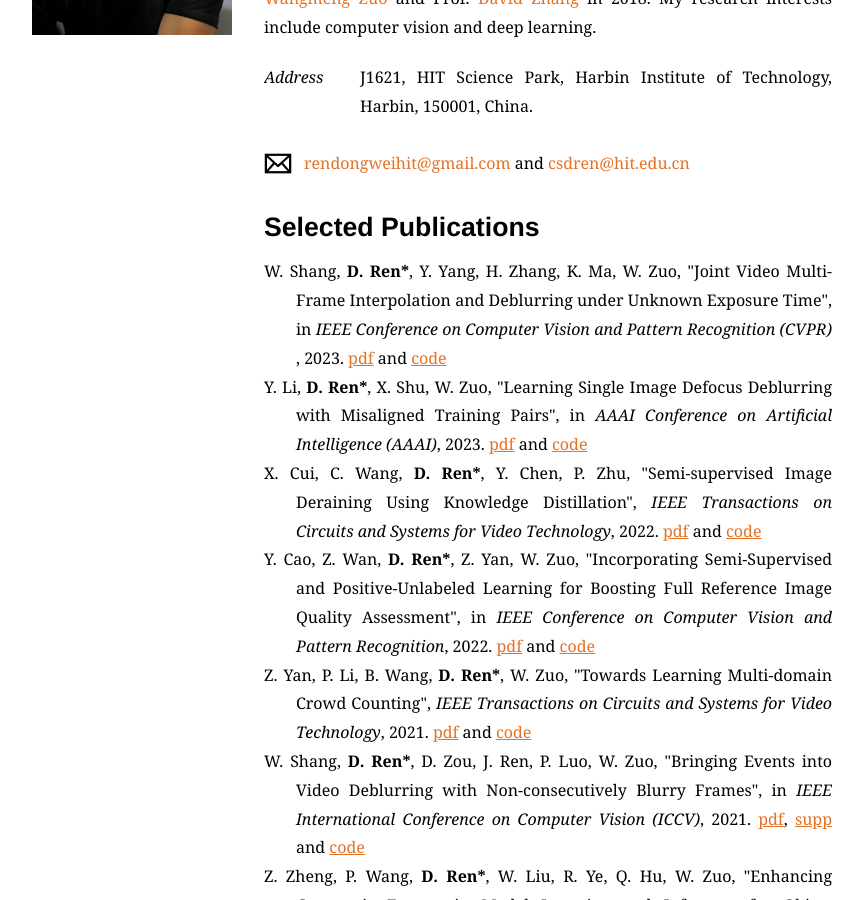
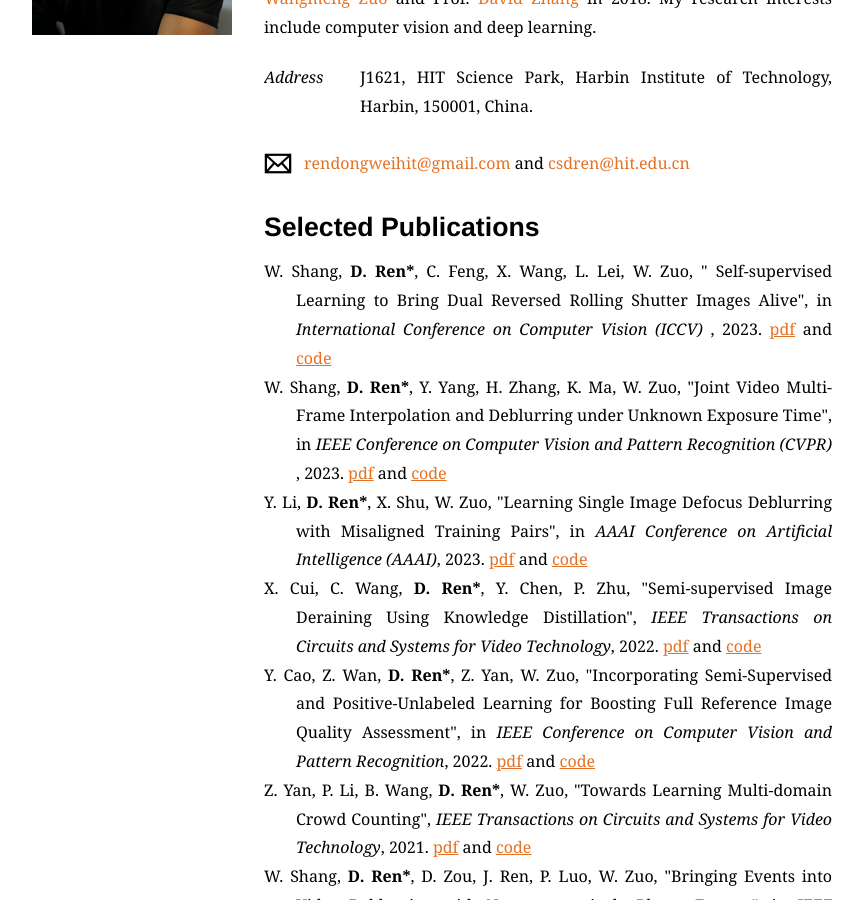
Before and after one commit to csdwren/csdwren.github.io, a Jekyll site: the page built from index.html, in a window 1280 px wide and 900 px high, scrolled down 414 px. Shown: the whole window, without its empty margins (208-1071 px from the left). Built offline with Jekyll 4.4.1, drawn with Linux system fonts in a browser that asks for light colours; some web fonts are replaced.

Commit message:
Update index.html

```diff
--- a/index.html
+++ b/index.html
@@ -32,6 +32,10 @@
 <h4>Publications</h4>
 -->
       <ul class="cv">
+<li>
+          <div align="justify">W. Shang, <strong>D. Ren*</strong>, C. Feng, X. Wang, L. Lei, W. Zuo, &quot; Self-supervised Learning to Bring Dual Reversed Rolling Shutter Images Alive&quot;</a>,  in <em> International Conference on Computer Vision (ICCV) </em>, 2023. <a href="https://arxiv.org/pdf/2305.19862.pdf"><u>pdf</u></a> and <a href="https://github.com/shangwei5/SelfDRSC"><u>code</u></a></div>
+          </li>
+
 <li>
           <div align="justify">W. Shang, <strong>D. Ren*</strong>, Y. Yang, H. Zhang, K. Ma, W. Zuo, &quot;Joint Video Multi-Frame Interpolation and Deblurring under Unknown Exposure Time&quot;</a>,  in <em> IEEE Conference on Computer Vision and Pattern Recognition (CVPR) </em>, 2023. <a href=" https://arxiv.org/pdf/2303.15043.pdf"><u>pdf</u></a> and <a href=" https://github.com/shangwei5/VIDUE"><u>code</u></a></div>
           </li>
```
